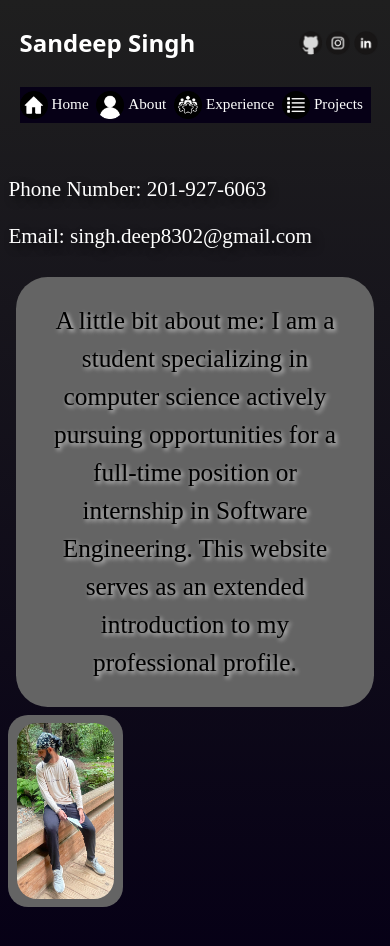
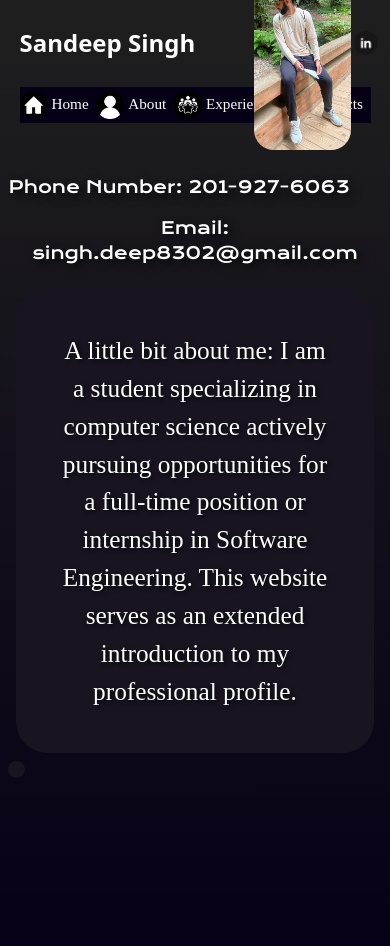
Before and after one commit to SandeepS3/personal-website, a React (Create React App) app: page /about in a window 390 px wide. Shown: the top 946 px of the page. Built offline with nearby package versions, Linux system fonts and the light colour scheme; a web font is replaced by a local one.

Commit message:
fix about  mobile

```diff
--- a/public/index.html
+++ b/public/index.html
@@ -3,6 +3,8 @@
   <head>
     <link rel="stylesheet"
     href="https://fonts.googleapis.com/css?family=Genos">
+    <link rel="stylesheet"
+    href="https://fonts.googleapis.com/css?family=Krona One">
     <link rel="stylesheet"
     href="https://fonts.googleapis.com/css?family=Indie Flower">
     <link rel="stylesheet"
--- a/src/pages/AboutStyles.js
+++ b/src/pages/AboutStyles.js
@@ -13,8 +13,8 @@ const styles = {
   },
   contactText: {
     color: "white",
-    fontSize: "3vh",
-    fontFamily: "Korona One",
+    fontSize: "2vh",
+    fontFamily: "Krona One",
     textShadow: "0.25rem 0.25rem 0.5rem rgba(0, 0, 0, 0.7)",
   },
   aboutMe: {
@@ -64,8 +64,8 @@ const mediaStyles = {
   },
   contactText: {
     color: "white",
-    fontSize: "2.5vh",
-    fontFamily: "Korona One",
+    fontSize: "2vh",
+    fontFamily: "Krona One",
     textShadow: "0.25rem 0.25rem 0.5rem rgba(0, 0, 0, 0.7)",
   },
   contactInfo: {
@@ -74,13 +74,13 @@ const mediaStyles = {
     alignItems: "flex-start",
   },
   aboutText: {
-    color: "black",
+    color: "white",
     fontFamily: "Regular",
     fontSize: "3vh",
-    padding: "3vh",
+    padding: "5vh",
     margin: "2vw",
-    textShadow: "0.125rem 0.125rem 0.25rem rgba(255, 255, 255, 0.8)",
-    backgroundColor: "#646464",
+    textShadow: "0.125rem 0.125rem 0.25rem rgba(0, 0, 0, 0.8)",
+    backgroundColor: "#181521",
     borderRadius: "1.25em",
   },
   aboutMe: {
@@ -92,10 +92,13 @@ const mediaStyles = {
     width: "25vw",
     height: "45vw",
     borderRadius: "1.25em",
+    position: "absolute",
+    top: "-3vh",
+    right: "10vw",
   },
   imageBox: {
     padding: "1vh",
-    backgroundColor: "#646464",
+    backgroundColor: "#181521",
     borderRadius: "1.25em",
     marginBottom: "0.5vh",
   },
```
